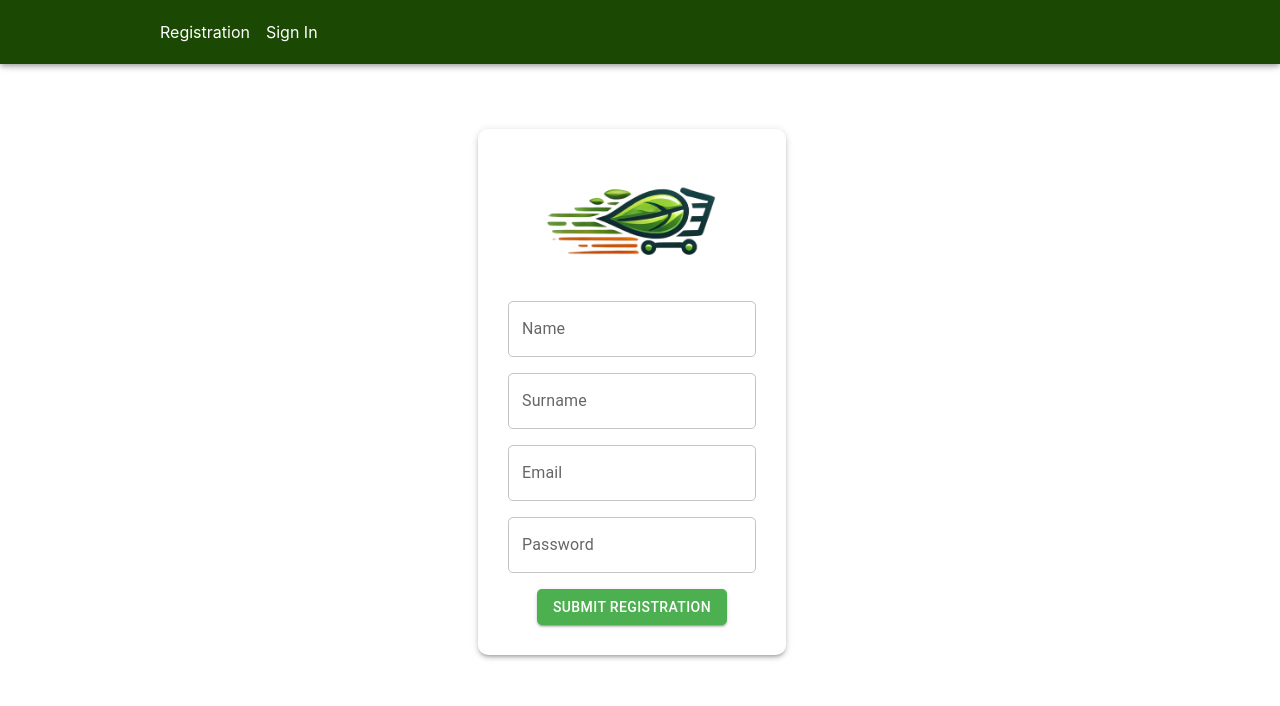
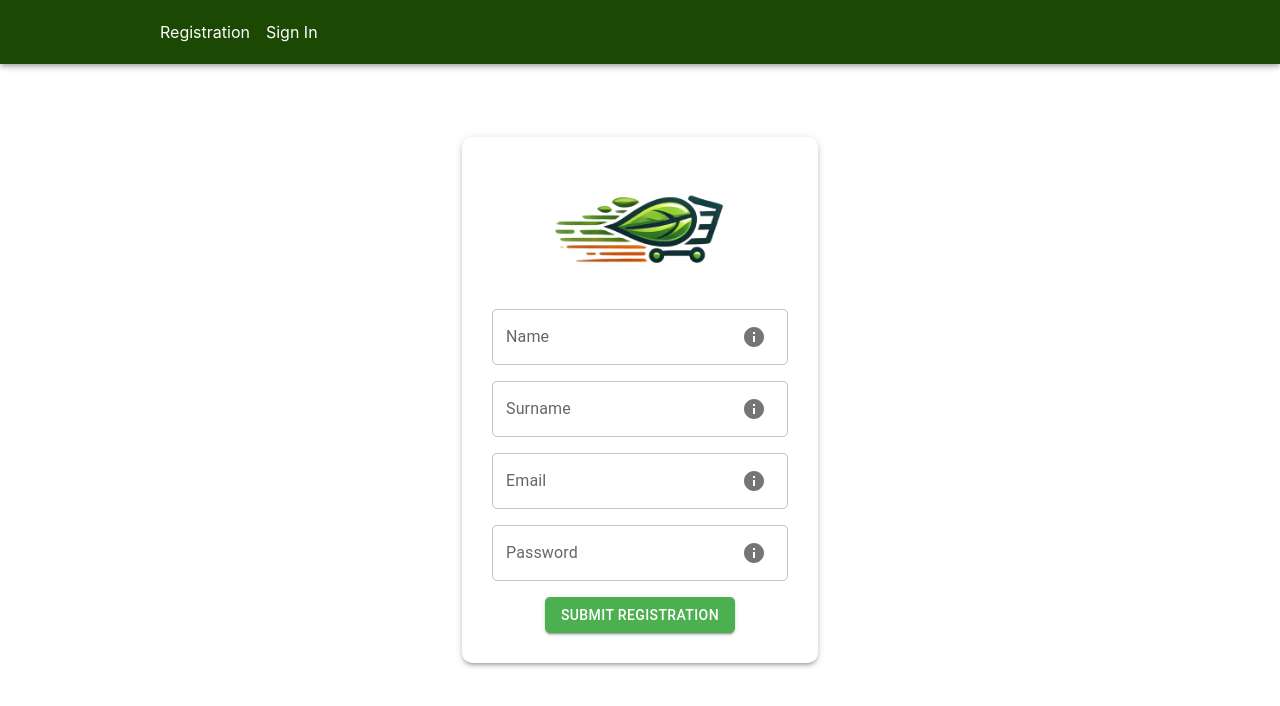
Before and after one commit to SimonaZlatohlavkova/asos, a React (Create React App) app in the folder asos-fe/: page /registration in a window 1280 px wide. Shown: the top 706 px of the page. Built offline with nearby package versions, Linux system fonts and the light colour scheme; no server answers.

Commit message:
[SWZ: regastration]

```diff
--- a/asos-fe/src/registration/registration-form.js
+++ b/asos-fe/src/registration/registration-form.js
@@ -17,9 +17,8 @@ const validationSchema = Yup.object({
     surname: Yup.string().required('Surname is required').max(100, 'Surname can have max 100 characters.'),
     password: Yup.string().required('Password is required').matches(
         /^(?=.*[a-z])(?=.*[A-Z])(?=.*\d)(?=.*[@#$%^&+=]).{8,}$/,
-        'Must contain at least 8 characters, one uppercase, one lowercase, one number, and one special character @#$%^&+= '
+        'Not valid password'
     ).max(100, 'Password can have max 100 characters.'),
-    publicKey: Yup.string().required('Public Key is required')
 });
 
 const url = process.env.REACT_APP_API_URL;
@@ -81,10 +80,12 @@ export const RegistrationForm = () => {
         }
     };
 
+
+    //Must contain at least 8 characters, one uppercase, one lowercase, one number, and one special character @#$%^&+=
+
     return (
         <Grid
             container
-            spacing={2}
             direction="column"
             alignItems="center"
             justifyContent="center"
@@ -109,6 +110,18 @@ export const RegistrationForm = () => {
                                     onChange={formik.handleChange}
                                     error={formik.touched.name && Boolean(formik.errors.name)}
                                     helperText={formik.touched.name && formik.errors.name}
+                                    InputProps={{
+                                        endAdornment: (
+                                            <InputAdornment position="end">
+                                                <Tooltip
+                                                    title="Your first name">
+                                                    <IconButton aria-label="Information">
+                                                        <InfoIcon/>
+                                                    </IconButton>
+                                                </Tooltip>
+                                            </InputAdornment>
+                                        ),
+                                    }}
                                 />
                             </Grid>
                             <Grid item xs={12} md={12}>
@@ -121,6 +134,18 @@ export const RegistrationForm = () => {
                                     onChange={formik.handleChange}
                                     error={formik.touched.surname && Boolean(formik.errors.surname)}
                                     helperText={formik.touched.surname && formik.errors.surname}
+                                    InputProps={{
+                                        endAdornment: (
+                                            <InputAdornment position="end">
+                                                <Tooltip
+                                                    title="Your surename">
+                                                    <IconButton aria-label="Information">
+                                                        <InfoIcon/>
+                                                    </IconButton>
+                                                </Tooltip>
+                                            </InputAdornment>
+                                        ),
+                                    }}
                                 />
                             </Grid>
                             <Grid item xs={12} md={12}>
@@ -133,6 +158,18 @@ export const RegistrationForm = () => {
                                     onChange={formik.handleChange}
                                     error={formik.touched.email && Boolean(formik.errors.email)}
                                     helperText={formik.touched.email && formik.errors.email}
+                                    InputProps={{
+                                        endAdornment: (
+                                            <InputAdornment position="end">
+                                                <Tooltip
+                                                    title="Must contain valid e-mail address">
+                                                    <IconButton aria-label="Information">
+                                                        <InfoIcon/>
+                                                    </IconButton>
+                                                </Tooltip>
+                                            </InputAdornment>
+                                        ),
+                                    }}
                                 />
                             </Grid>
                             <Grid item xs={12} md={12}>
@@ -146,6 +183,19 @@ export const RegistrationForm = () => {
                                     onChange={formik.handleChange}
                                     error={formik.touched.password && Boolean(formik.errors.password)}
                                     helperText={formik.touched.password && formik.errors.password}
+                                    InputProps={{
+                                        endAdornment: (
+                                            <InputAdornment position="end">
+                                                <Tooltip
+                                                    title="Must contain at least 8 characters, one uppercase, one lowercase, one number, and one special character @#$%^&+=
+">
+                                                    <IconButton aria-label="Information">
+                                                        <InfoIcon/>
+                                                    </IconButton>
+                                                </Tooltip>
+                                            </InputAdornment>
+                                        ),
+                                    }}
                                 />
                             </Grid>
 
```
